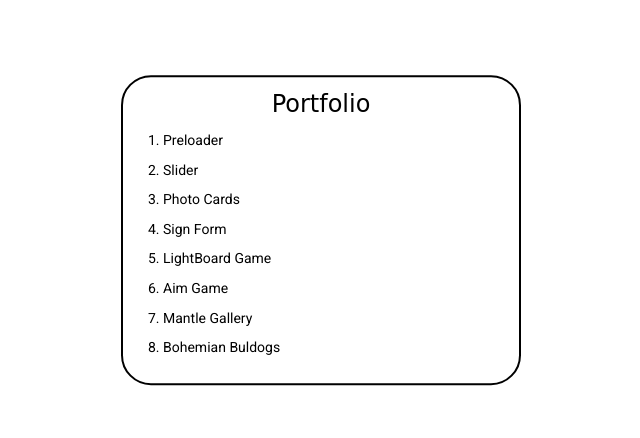
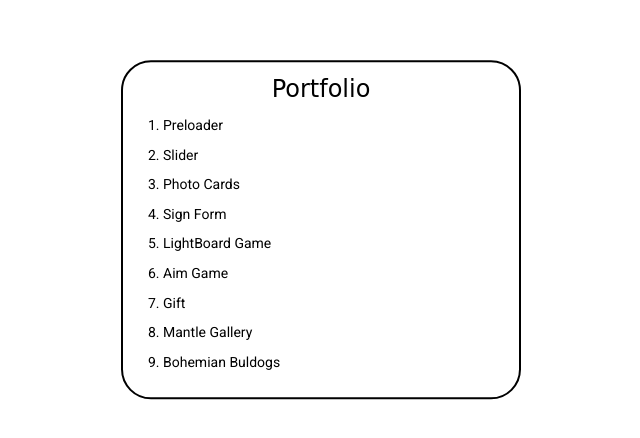
Before and after one commit to NikolaSudavniy/Portfolio, a plain HTML site: page index.html in a window 1280 px wide. Shown: the part 170-608 px from the top of the page, without its empty margins (319-959 px from the left). Drawn offline with Linux system fonts and the light colour scheme; a web font is replaced by a local one.

Commit message:
add gift site to menu

```diff
--- a/index.html
+++ b/index.html
@@ -16,8 +16,9 @@
 			<li><a href="Sign Form/index.html" target="_blank">4. Sign Form</a></li>
 			<li><a href="Light-board Game/index.html" target="_blank">5. LightBoard Game</a></li>
 			<li><a href="Aim Game/index.html" target="_blank">6. Aim Game</a></li>
-			<li><a href="Mantle Gallery with 3d effect/index.html" target="_blank">7. Mantle Gallery</a></li>
-			<li><a href="Bohemian Buldogs/index.html" target="_blank">8. Bohemian Buldogs</a></li>
+			<li><a href="https://nikolasudavniy.github.io/gift/" target="_blank">7. Gift</a></li>
+			<li><a href="Mantle Gallery with 3d effect/index.html" target="_blank">8. Mantle Gallery</a></li>
+			<li><a href="Bohemian Buldogs/index.html" target="_blank">9. Bohemian Buldogs</a></li>
 		</ul>
 	</div>
 </body>
```
